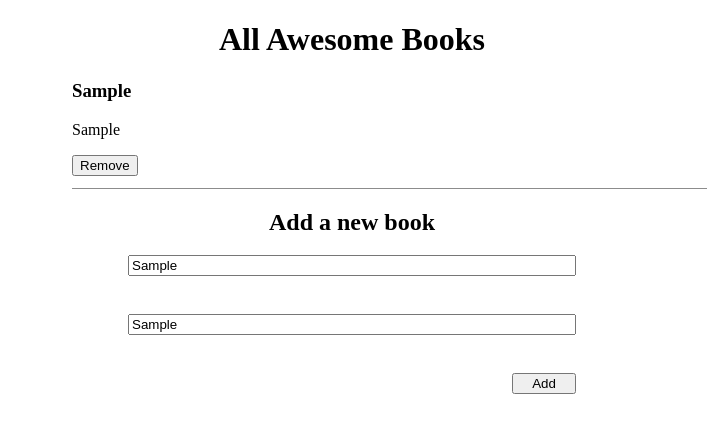
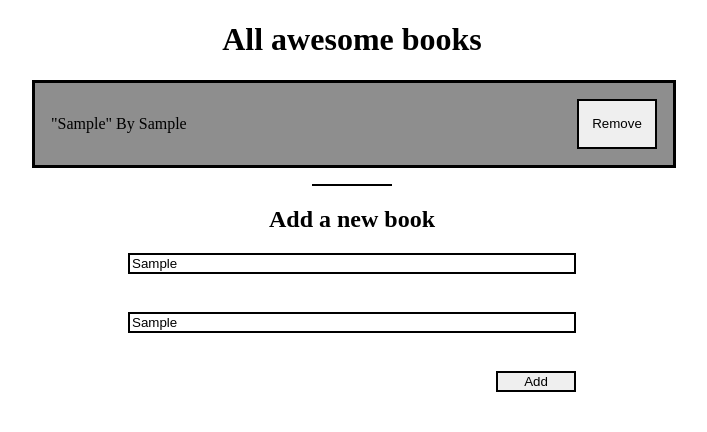
Before and after one commit to mrcbq/awesome-books, a website: page index.html in a window 1280 px wide. Both pictures are taken after typing "Sample", "Sample" into the empty fields and a click on the button "Add". Shown: the whole page, without its empty margins (288-995 px from the left). Drawn offline with Linux system fonts and the light colour scheme.

Commit message:
Fix Linters errors and Refactor Class end

```diff
--- a/app.js
+++ b/app.js
@@ -5,7 +5,7 @@ let Books = JSON.parse(localStorage.getItem('Books')) ?? [];
 
 class Book {
   constructor(title, author) {
-    this.id = Books.length;
+    this.id = Math.random() * 100;
     this.title = title;
     this.author = author;
   }
@@ -31,12 +31,11 @@ function displayBook() {
   const bookListDiv = document.querySelector('.book-list');
   bookListDiv.innerHTML = '';
   const bookList = document.createElement('ul');
-  Books.forEach((element) => {
+  Books.forEach((element, idx) => {
     const li = document.createElement('li');
     li.setAttribute('id', element.id);
     li.innerHTML = `
-    <h3> ${element.title} </h3>
-    <p>  ${element.author} </p>
+    <p> "${element.title}" By ${element.author} </p>
     `;
     const removeBtn = document.createElement('button');
     removeBtn.innerHTML = 'Remove';
@@ -44,8 +43,14 @@ function displayBook() {
     removeBtn.addEventListener('click', () => {
       library.removeBook(element);
       li.remove();
+      displayBook();
     });
     li.appendChild(removeBtn);
+    if (idx % 2 === 0) {
+      li.classList.add('dark');
+    } else {
+      li.classList.add('light');
+    }
     bookList.appendChild(li);
   });
   bookListDiv.appendChild(bookList);
--- a/index.html
+++ b/index.html
@@ -12,13 +12,14 @@
 <body>
 
   <main>
-    <h1 class="main-title">All Awesome Books</h1>
+    <h1 class="main-title">All awesome books</h1>
     <div class="book-list">
 
     </div>
+
+    <div class="line-above-form"></div>
     <div id="form-add_book">
       <h2 class="form-title">Add a new book</h2>
-
       <form action="#" id="form">
         <input type="text" placeholder="Title" id="book-title"> <br>
         <input type="text" placeholder="Author" id="book-author"> <br>
--- a/main-styles.css
+++ b/main-styles.css
@@ -7,19 +7,34 @@ form * {
 }
 
 .book-list {
-  border-radius: 8px;
   width: 50vw;
   margin: 0 auto;
 }
 
 ul {
   width: 50vw;
+  display: flex;
+  flex-direction: column;
+  border: 2px solid;
+  padding: 0;
 }
 
 li {
+  display: flex;
+  flex-direction: row;
   list-style: none;
-  border-bottom: 1px rgb(140, 140, 140) solid;
-  padding-bottom: 1.5vh;
+  justify-items: center;
+  justify-content: space-between;
+  padding: 1rem;
+  border: 1px solid;
+}
+
+.light {
+  background-color: rgb(250, 248, 245);
+}
+
+.dark {
+  background-color: rgb(142, 142, 142);
 }
 
 #form {
@@ -31,18 +46,26 @@ li {
   margin: 0 auto;
 }
 
-#form button {
-  align-self: flex-end;
-  width: 5vw;
+form input {
+  border: 2px solid;
 }
 
-.book {
-  display: flex;
-  justify-content: space-between;
-  padding: 20px;
+button {
+  width: 5rem;
+  border: 2px solid;
+}
+
+form button {
+  align-self: flex-end;
 }
 
 .main-title,
 .form-title {
   text-align: center;
 }
+
+.line-above-form {
+  margin: 0 auto;
+  border-bottom: 2px solid #000;
+  width: 5rem;
+}
```
